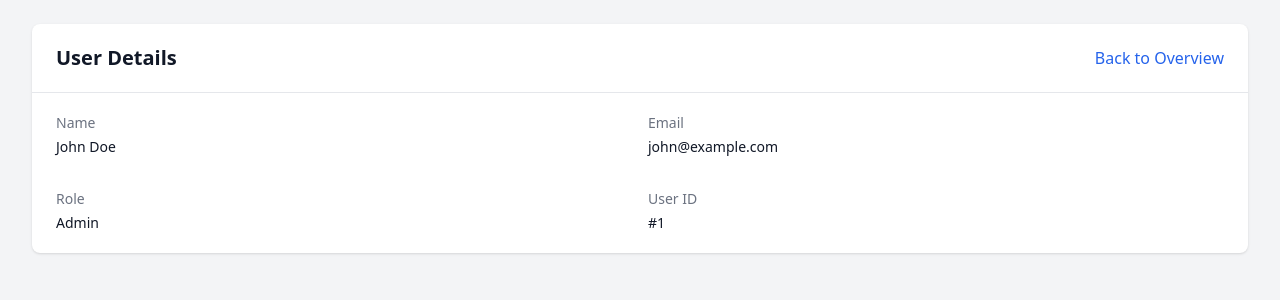
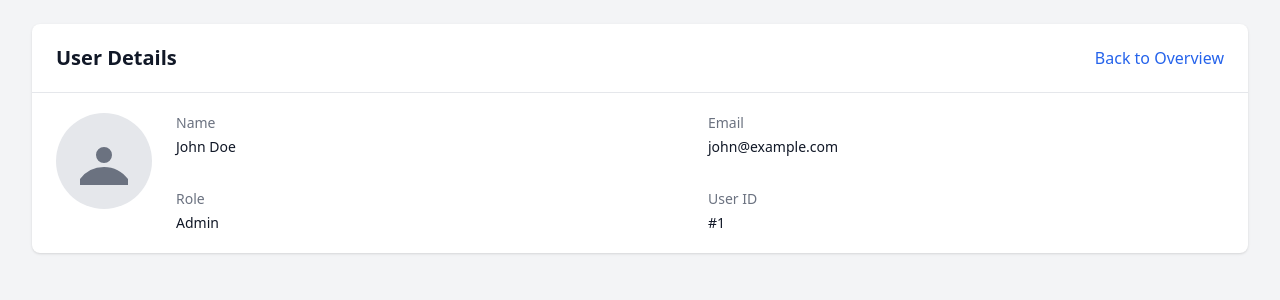
Before and after one commit to Taylorvincent/wegrouptest, a React (Vite) app: page /users/1 in a window 1280 px wide. Shown: the top 300 px of the page. Built offline with nearby package versions, Linux system fonts and the light colour scheme; data requests are answered from the project's data file.

Commit message:
details user avatar and fallback

```diff
--- /dev/null
+++ b/src/components/Avatar.tsx
@@ -0,0 +1,35 @@
+interface AvatarProps {
+  src?: string | null;
+  alt: string;
+  size?: 'sm' | 'md' | 'lg' | 'xl';
+  className?: string;
+}
+
+const sizeClasses = {
+  sm: 'h-8 w-8',
+  md: 'h-12 w-12',
+  lg: 'h-16 w-16',
+  xl: 'h-24 w-24',
+};
+
+export const Avatar = ({ src, alt, size = 'md', className = '' }: AvatarProps) => {
+  const sizeClass = sizeClasses[size];
+
+  if (src) {
+    return (
+      <img src={src} alt={alt} className={`rounded-full object-cover ${sizeClass} ${className}`} />
+    );
+  }
+
+  // fallback user icon
+  return (
+    <div
+      className={`rounded-full bg-gray-200 flex items-center justify-center ${sizeClass} ${className}`}
+      aria-label={alt}
+    >
+      <svg className="h-1/2 w-1/2 text-gray-500" fill="currentColor" viewBox="0 0 24 24">
+        <path d="M24 20.993V24H0v-2.996A14.977 14.977 0 0112.004 15c4.904 0 9.26 2.354 11.996 5.993zM16.002 8.999a4 4 0 11-8 0 4 4 0 018 0z" />
+      </svg>
+    </div>
+  );
+};
--- a/src/pages/UsersOverview/UserDetail.tsx
+++ b/src/pages/UsersOverview/UserDetail.tsx
@@ -1,6 +1,7 @@
 import { useParams, Link } from 'react-router-dom';
 import { useQuery } from '@tanstack/react-query';
 import { usersApi } from '../../services/usersApi';
+import { Avatar } from '../../components/Avatar';
 
 const UserDetail = () => {
   const { id } = useParams<{ id: string }>();
@@ -39,7 +40,9 @@ const UserDetail = () => {
         </div>
       </div>
       <div className="border-t border-gray-200 px-4 py-5 sm:px-6">
-        <dl className="grid grid-cols-1 gap-x-4 gap-y-8 sm:grid-cols-2">
+        <div className="flex flex-col sm:flex-row gap-6 items-start">
+          <Avatar src={user.profilePicture} alt={user.name} size="xl" />
+          <dl className="flex-1 grid grid-cols-1 gap-x-4 gap-y-8 sm:grid-cols-2">
             <div className="sm:col-span-1">
               <dt className="text-sm font-medium text-gray-500">Name</dt>
               <dd className="mt-1 text-sm text-gray-900">{user.name}</dd>
@@ -59,6 +62,7 @@ const UserDetail = () => {
           </dl>
         </div>
       </div>
+    </div>
   );
 };
 
--- a/src/services/usersApi.ts
+++ b/src/services/usersApi.ts
@@ -7,12 +7,14 @@ export interface User {
   name: string;
   email: string;
   role: string;
+  profilePicture?: string | null;
 }
 
 export interface EditUserArgs {
   name: string;
   email: string;
   role: string;
+  profilePicture?: string | null;
 }
 
 export const usersApi = {
```
Lines whose indentation alone changed are shown as unchanged.
